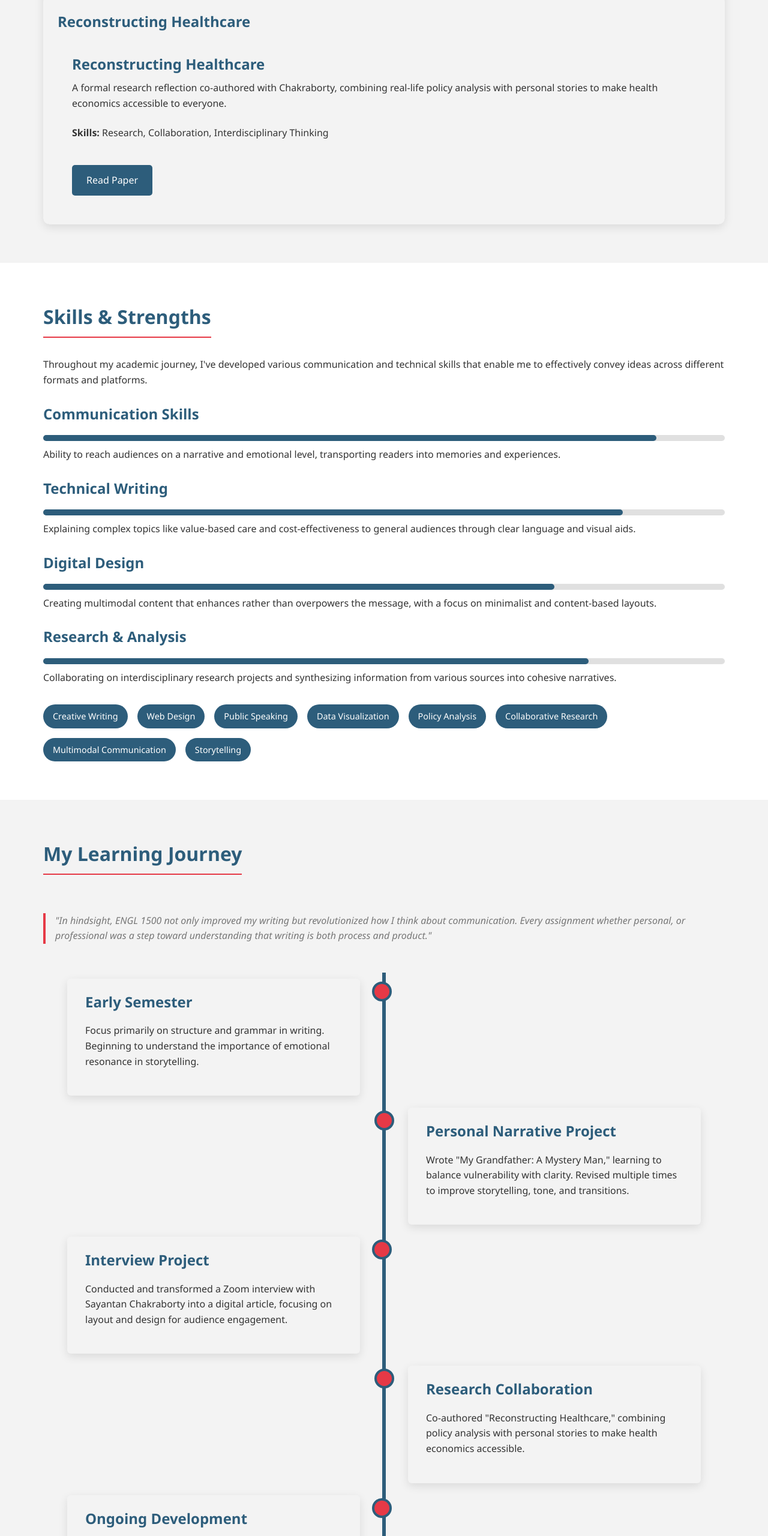
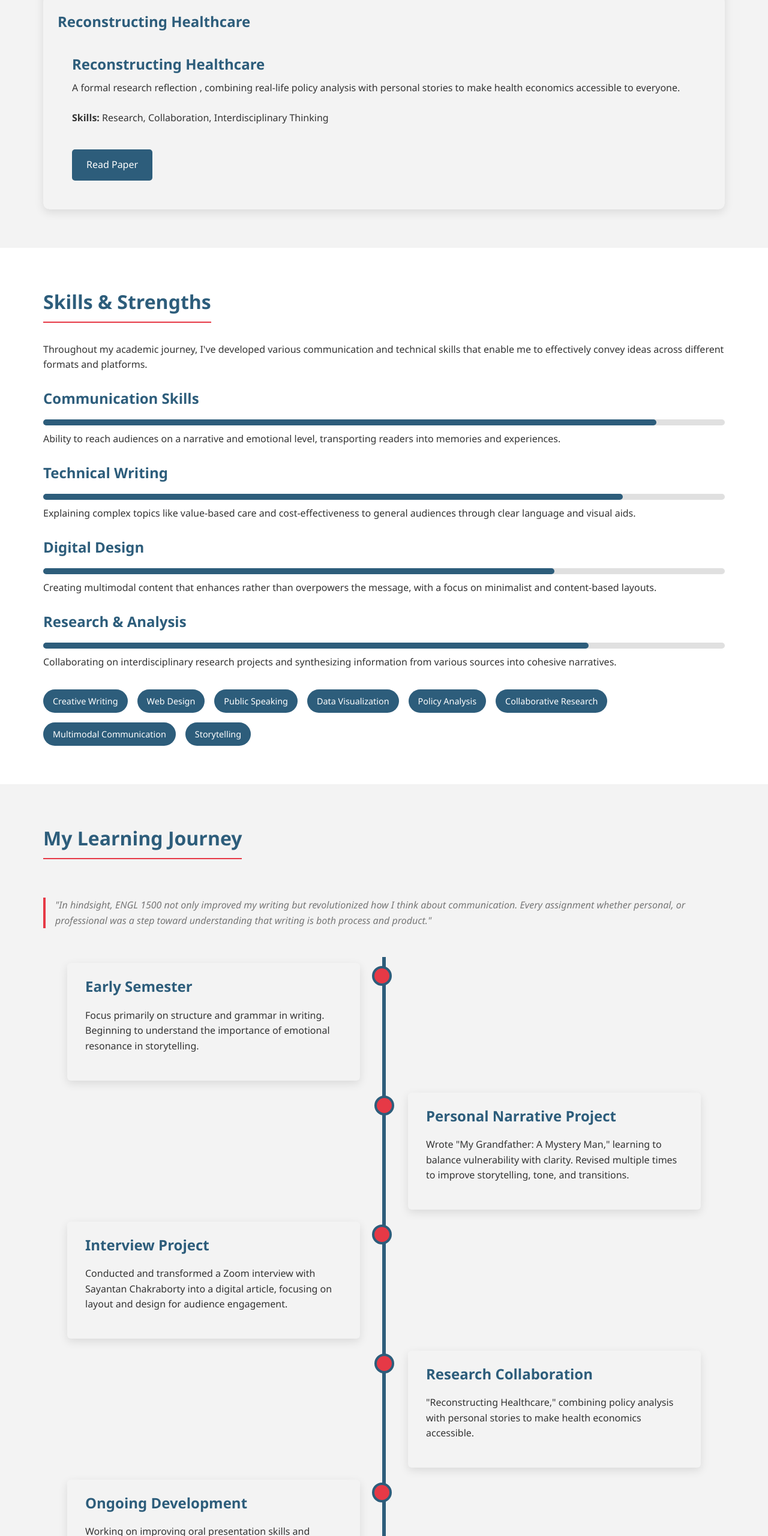
Before and after one commit to tirtho149/eng150Portfolio, a plain HTML site: page index.html in a window 1280 px wide. Shown: the part 1820-4380 px from the top of the page at 60% size. Drawn offline with Linux system fonts and the light colour scheme.

Commit message:
Update index.html

```diff
--- a/index.html
+++ b/index.html
@@ -429,7 +429,7 @@
                         <h3>Reconstructing Healthcare</h3>
                 <div class="project-content">
                         <h3>Reconstructing Healthcare</h3>
-                        <p>A formal research reflection co-authored with Chakraborty, combining real-life policy analysis with personal stories to make health economics accessible to everyone.</p>
+                        <p>A formal research reflection , combining real-life policy analysis with personal stories to make health economics accessible to everyone.</p>
                         <p><strong>Skills:</strong> Research, Collaboration, Interdisciplinary Thinking</p>
                         <a href="https://docs.google.com/document/d/1E9Rv6OLR6Yadx8PKaiap7EMBs6tbU-f-RV_wLwEsSbE/edit?usp=sharing" class="btn" target="_blank">Read Paper</a>
                     </div>
@@ -512,7 +512,7 @@
                 <div class="timeline-item right">
                     <div class="timeline-content">
                         <h3>Research Collaboration</h3>
-                        <p>Co-authored "Reconstructing Healthcare," combining policy analysis with personal stories to make health economics accessible.</p>
+                        <p> "Reconstructing Healthcare," combining policy analysis with personal stories to make health economics accessible.</p>
                     </div>
                 </div>
 
```
